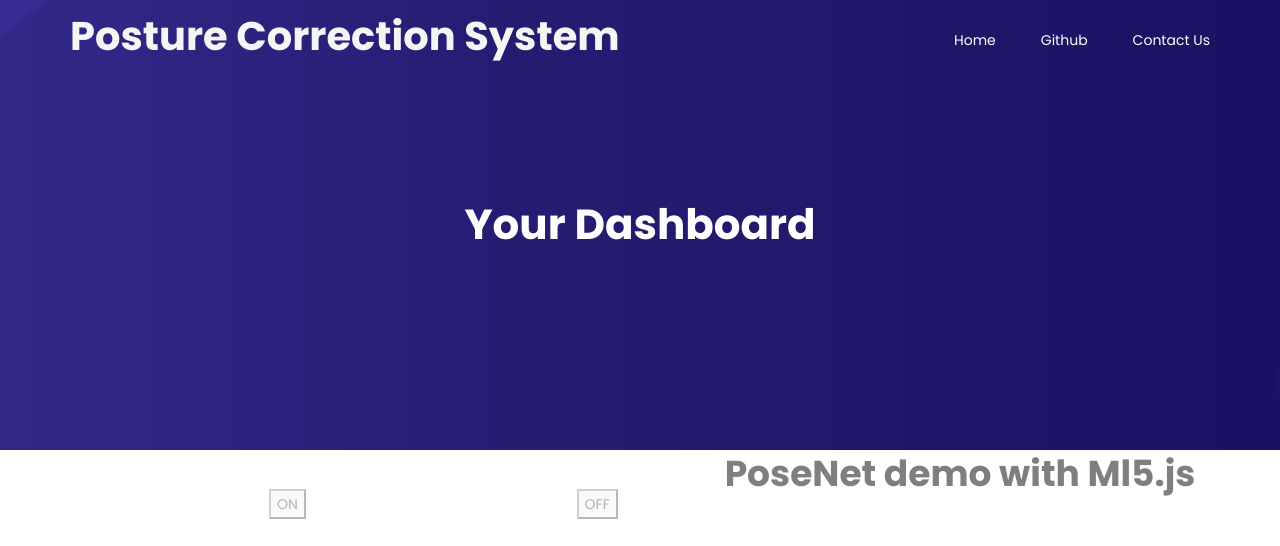
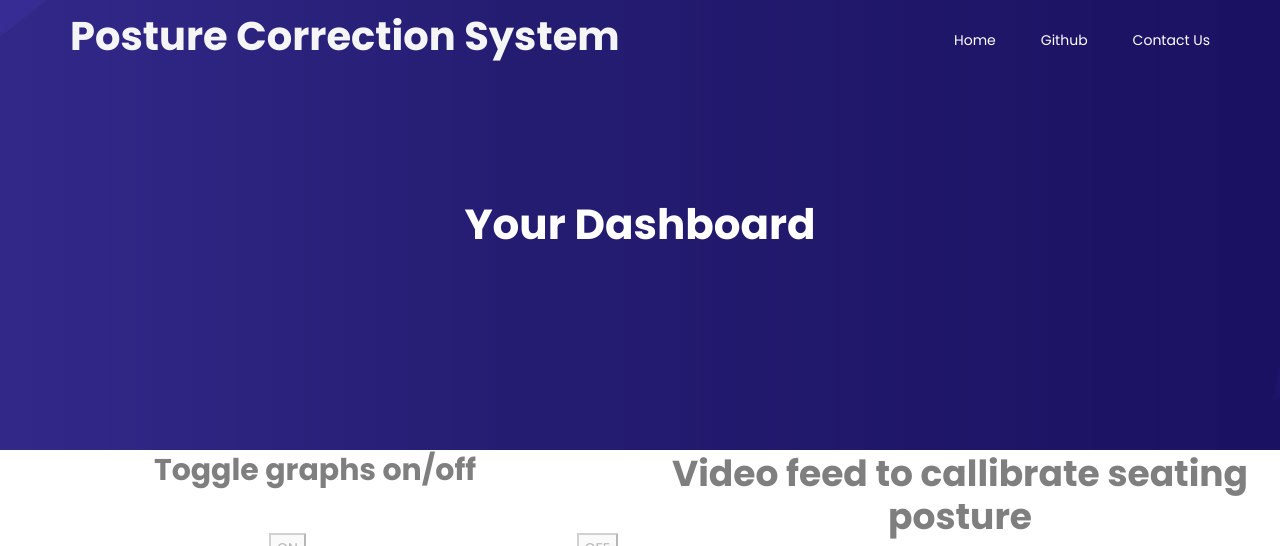
Before and after one commit to PostureCorrectionSystem/HCL_Hackathon, a Flask app: page /dashboard in a window 1280 px wide. Shown: the top 546 px of the page. Run offline with Flask 2, Linux system fonts and the light colour scheme; a map, chart or similar area stays blank; some libraries are stand-ins or nearby versions.

Commit message:
Added some more final touches

```diff
--- a/WEBSITE/static/js/plot.js
+++ b/WEBSITE/static/js/plot.js
@@ -4,30 +4,11 @@ References to the firebase database
 const Database = firebase.database();
 const ref7 = Database.ref("/Right/Pitch/Pitch");
 const ref8 = Database.ref("/PastData");
-let graphData = {};
+let graphData;
 
 ref8.on("value", (data) => {
-  b = data.val(); //not looking for changes
-  // // {
-  //   "sjjdnsjnfjdsn":{
-  //     Time:19:32 12-08-2020,
-  //     posture:"YES"/"NO"
-  //   },
-  //   "sjjdnsjnfjdsn":{
-  //     Time:19:32,
-  //     posture:"YES"/"NO"
-  //   },
-  //   "sjjdnsjnfjdsn":{
-  //     Time:19:32,
-  //     posture:"YES"/"NO"
-  //   }
-  // }
-  //
-  // showHistory()
-  // graphData = {
-  // 1933:5,
-  // 1934:10
-  // ,.......}
+  graphData = {};
+  b = data.val();
   Object.keys(b).forEach((keys) => {
     try {
       let key = b[keys].Time.split(" ")[0];
@@ -44,11 +25,12 @@ ref8.on("value", (data) => {
   });
   let gdata = Array();
   // console.log(graphData);
+  graphData = Object.keys(graphData).sort().reduce((a, c) => (a[c] = graphData[c], a), {});
+  console.log(graphData);
   Object.keys(graphData).forEach((t) => {
     gdata.push({ Time: t, count: graphData[t] });
   });
-  // console.log(gdata)
-  showHistory(gdata); //to plot graph
+  graphData = gdata //to plot graph
 });
 
 ref7.on("value", gotData);
@@ -155,11 +137,7 @@ function createGraph() {
     .attr("transform", "translate(" + width / 2 + "," + height / 2 + ")");
 }
 
-// data is taken from global variable called "graph data"
-// reference for this plot is taken from https://bl.ocks.org/d3noob/6f082f0e3b820b6bf68b78f2f7786084
-
-function showHistory(data) {
-  // var data=[{"Employee":"John Doe","Salary":58},{"Employee":"Jane Doe","Salary":81},{"Employee":"Mary Jane","Salary":39},{"Employee":"Debasis Das","Salary":80},{"Employee":"Nishant Singh","Salary":99}];
+function showHistory() {
 
   var margin = { top: 20, right: 20, bottom: 30, left: 40 },
     width = 360 - margin.left - margin.right,
@@ -176,17 +154,17 @@ function showHistory(data) {
     .attr("height", height + margin.top + margin.bottom)
     .append("g")
     .attr("transform", "translate(" + margin.left + "," + margin.top + ")");
-    data.forEach(function(d) {
+    graphData.forEach(function(d) {
       d.sales = +d.sales;
     });
 
-    // Scale the range of the data in the domains
-    x.domain(data.map(function(d) { return d.Time; }));
-    y.domain([0, d3.max(data, function(d) { return d.count; })]);
+    // Scale the range of the graphData in the domains
+    x.domain(graphData.map(function(d) { return d.Time; }));
+    y.domain([0, d3.max(graphData, function(d) { return d.count; })]);
 
     // append the rectangles for the bar chart
     svg.selectAll(".bar")
-        .data(data)
+    .data(graphData)
       .enter().append("rect")
         .attr("class", "bar")
         .attr("x", function(d) { return x(d.Time); })
@@ -202,4 +180,13 @@ function showHistory(data) {
     // add the y Axis
     svg.append("g")
         .call(d3.axisLeft(y));
+
+    svg.append("text")
+        .attr("x", (width / 2))
+        .attr("y", 0 - (margin.top / 2))
+        .attr("text-anchor", "middle")
+        .style("font-size", "13px")
+        .style("text-decoration", "underline")
+        .text("Times sat in bad position during the day(24H)");
+
 }
--- a/WEBSITE/templates/Dashboard.html
+++ b/WEBSITE/templates/Dashboard.html
@@ -139,7 +139,7 @@
 <div class="container1">
 
 <div class ="inner">
-
+    <h2><center>Toggle graphs on/off</center></h2>
     <button type="button" class = "button1" onclick="showGraph()" disabled>ON</button>
     <button type="button" class = "button1" onclick="stopGraphDisplay()"disabled>OFF</button>
     <div id="svgcontainer"> </div>
@@ -147,7 +147,7 @@
 </div>
 <!-- Video camera feed and buttons -->
   <div class="inner">
-    <h1><center>PoseNet demo with Ml5.js</center></h1>
+    <h1><center>Video feed to callibrate seating posture</center></h1>
 
     <canvas style="text-align: center;" id="canvas" width="640" height="480"></canvas>
     <video id="video" width="640" height="480" autoplay style="display: none"></video>
@@ -231,6 +231,7 @@
   */
   function showGraph(){
       createGraph()
+      showHistory()
       interval = setInterval(displayGraph,1000)
   }
 
@@ -240,16 +241,20 @@
 */
   function displayGraph(){
     var elem = document.getElementsByTagName('svg')[0];
-      elem.parentNode.removeChild(elem);
+    elem.parentNode.removeChild(elem);
+    var elem = document.getElementsByTagName('svg')[0];
+    elem.parentNode.removeChild(elem);
       createGraph()
+      showHistory()
   }
 
   /*
  Function to clear the interval that updates the graph
 */
     function stopGraphDisplay(){
-
       clearInterval(interval)
+      var elem = document.getElementsByTagName('svg')[0];
+      elem.parentNode.removeChild(elem);
       var elem = document.getElementsByTagName('svg')[0];
       elem.parentNode.removeChild(elem);
     }
```
